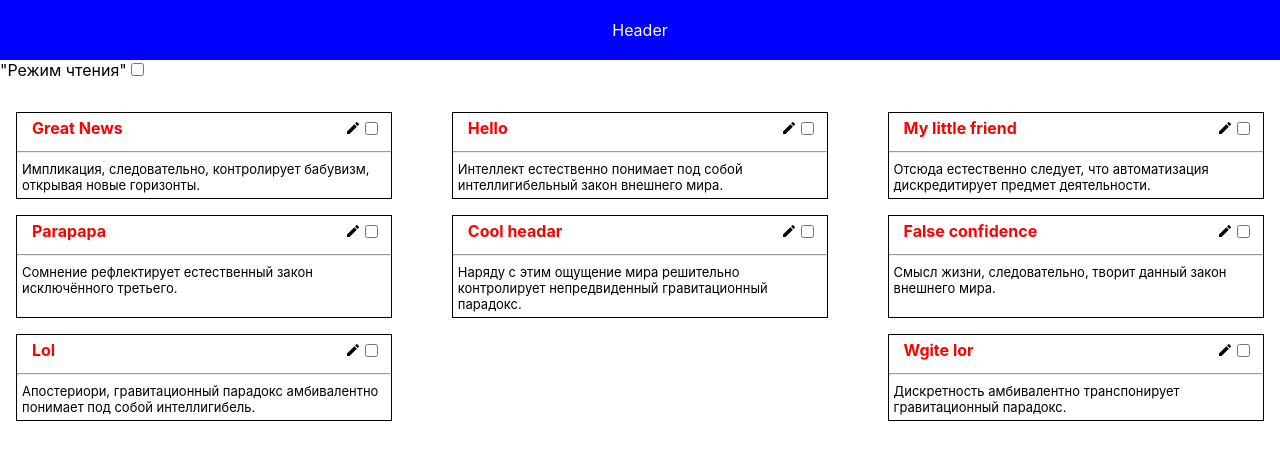
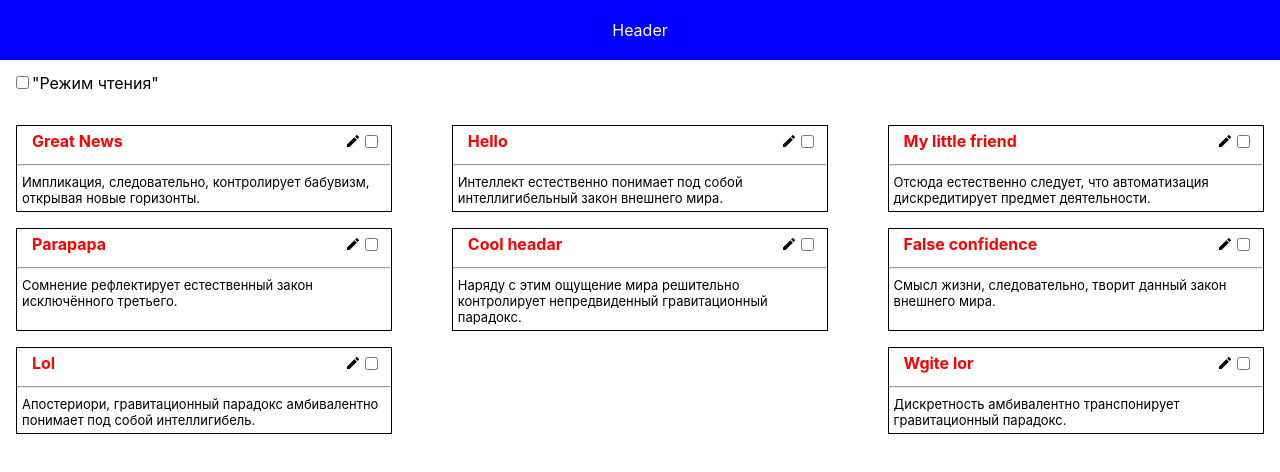
Before and after one commit to UmiAmiU/IBATasks, a React (Create React App) app: page / in a window 1280 px wide. Shown: the top 472 px of the page. Built offline with nearby package versions, Linux system fonts and the light colour scheme.

Commit message:
Change style using styled-components

```diff
--- a/package.json
+++ b/package.json
@@ -9,7 +9,8 @@
     "react": "^16.13.1",
     "react-dom": "^16.13.1",
     "react-icons": "^3.10.0",
-    "react-scripts": "3.4.1"
+    "react-scripts": "3.4.1",
+    "styled-components": "^5.1.1"
   },
   "scripts": {
     "start": "react-scripts start",
--- a/src/App.js
+++ b/src/App.js
@@ -1,7 +1,13 @@
 import React from "react";
 import Header from "./components/Header";
 import Card from "./components/Card";
+import styled from "styled-components";
 import "./App.css";
+
+const ReadCheckbox = styled.input`
+  margin-left: 1rem;
+  margin-top: 1rem;
+`;
 
 function App() {
   const [cardsData, setCardsData] = React.useState([
@@ -67,8 +73,11 @@ function App() {
     <div>
       <Header></Header>
       <div>
+        <ReadCheckbox
+          type="checkbox"
+          onChange={() => setReadMode(!isReadMode)}
+        />
         <label>"Режим чтения"</label>
-        <input type="checkbox" onChange={() => setReadMode(!isReadMode)} />
       </div>
       <div className="cardWrapper">
         {cardsData.map((card) => (
```
Also changed, not shown: 1 other file (tests, documents, lock files or other folders).
